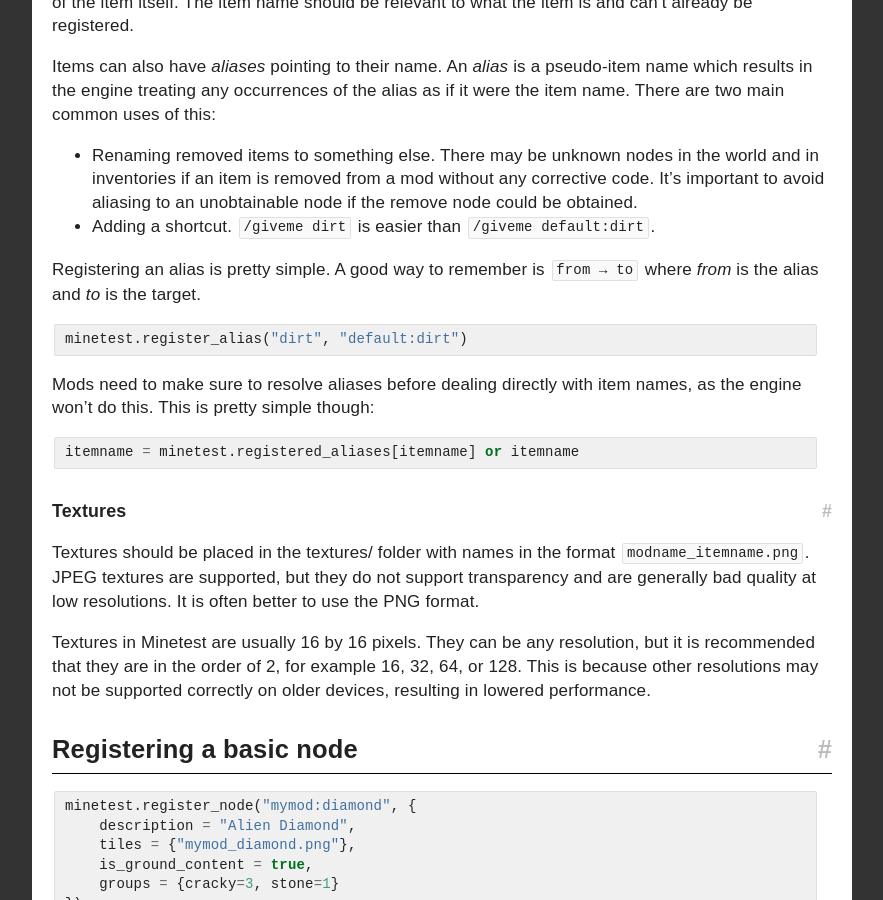
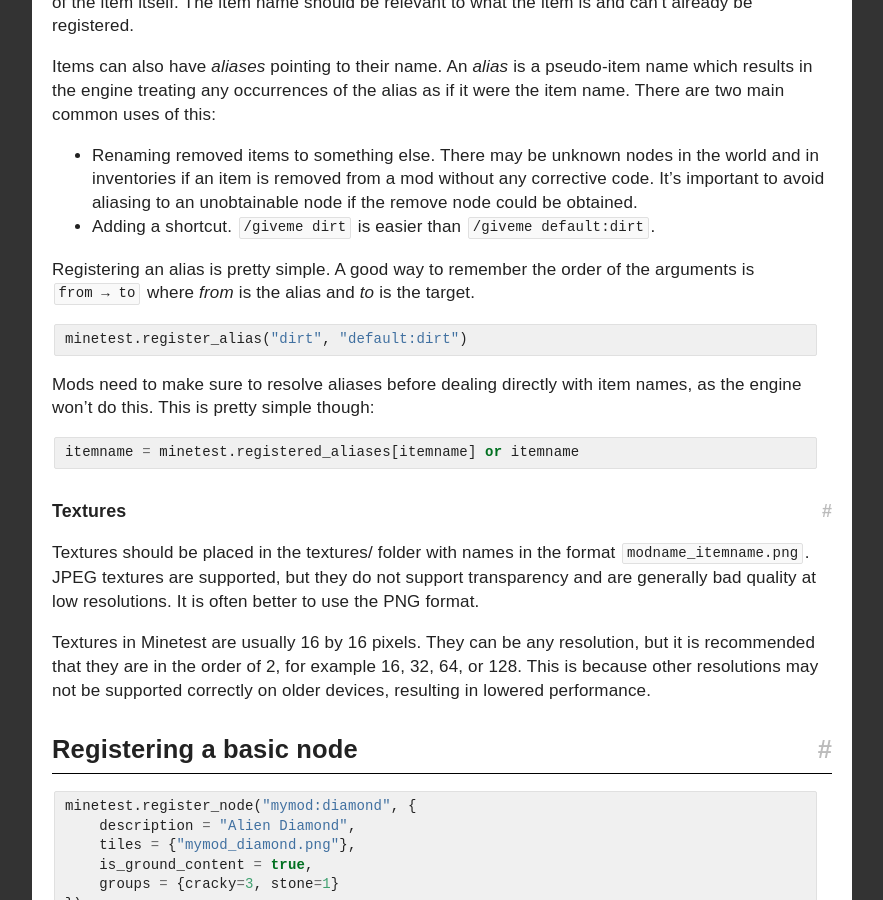
Before and after one commit to rubenwardy/minetest_modding_book, a Jekyll site: the page built from _en/items/nodes_items_crafting.md, in a window 1280 px wide and 900 px high, scrolled down 1229 px. Shown: the whole window, without its empty margins (338-1221 px from the left). Built offline with Jekyll 4.4.1, drawn with Linux system fonts in a browser that asks for light colours; nearby versions of some CDN libraries.

Commit message:
Nodes, Items, and Crafting: Clarify a good way to remember

````diff
--- a/_en/items/nodes_items_crafting.md
+++ b/_en/items/nodes_items_crafting.md
@@ -77,8 +77,8 @@
 * Adding a shortcut. `/giveme dirt` is easier than `/giveme default:dirt`.
 
 Registering an alias is pretty simple.
-A good way to remember is `from → to` where *from* is the alias and *to*
-is the target.
+A good way to remember the order of the arguments is `from → to` where
+*from* is the alias and *to* is the target.
 
 ```lua
 minetest.register_alias("dirt", "default:dirt")
````
